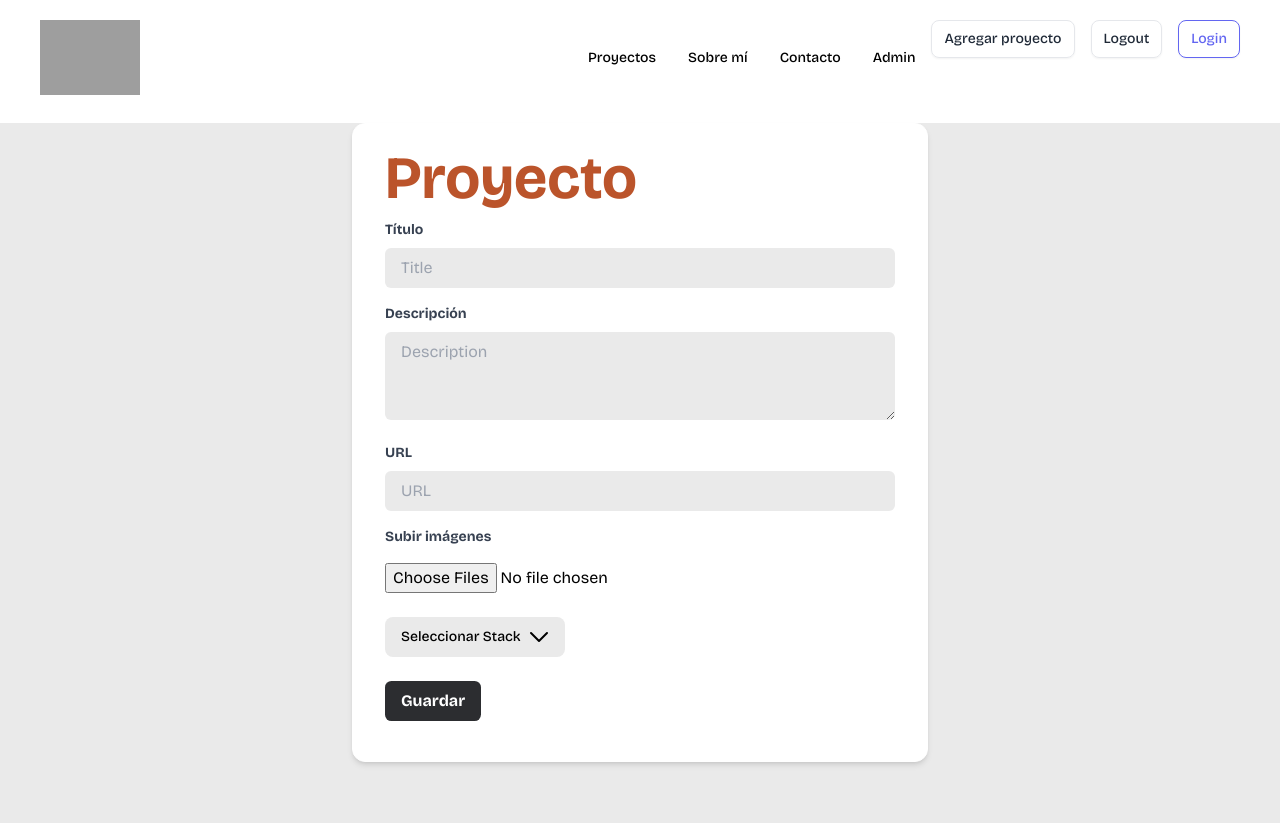
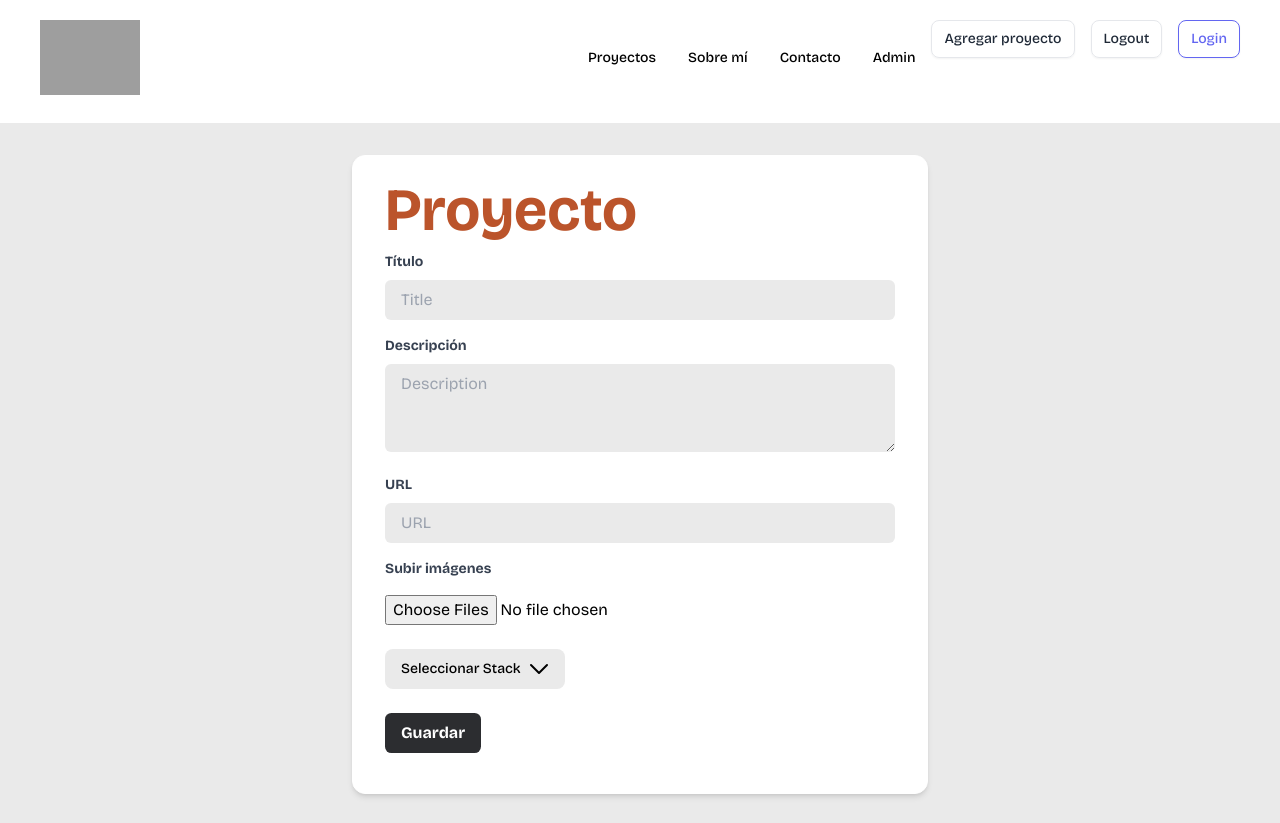
Before and after one commit to anhi1/Front-portfolio, a React (Vite) app: page /proyects/1 in a window 1280 px wide. Built offline with nearby package versions, Linux system fonts and the light colour scheme; grey boxes are pictures that could not be loaded.

Commit message:
correcion de form

```diff
--- a/index.html
+++ b/index.html
@@ -2,7 +2,7 @@
 <html lang="en">
 <head>
   <meta charset="UTF-8" />
-  <link rel="icon" type="image/svg+xml" href="/logo.svg" />
+  <link rel="icon" type="image/svg+xml" href="public/logo.svg" />
   <link rel="preconnect" href="https://fonts.googleapis.com">
   <link rel="preconnect" href="https://fonts.gstatic.com" crossorigin>
   <link href="https://fonts.googleapis.com/css2?family=Bricolage+Grotesque:opsz,wght@12..96,200..800&display=swap"
--- a/src/pages/Contact.jsx
+++ b/src/pages/Contact.jsx
@@ -12,7 +12,7 @@ export default function Contact() {
     console.log(data);
   };
   return (
-    <div className="flex h-[calc(100vh-100px)] items-center justify-center">
+    <div className="flex mt-8 items-center justify-center">
       <div className="w-full max-w-xl">
         <form onSubmit={handleSubmit(onSubmit)} className="px-8 pt-6 pb-8 mb-4 form-border shadow-md"
         >
--- a/src/pages/ProyectFormPage.jsx
+++ b/src/pages/ProyectFormPage.jsx
@@ -39,7 +39,7 @@ export default function ProyectFormPage() {
   ];
 
   return (
-    <div className="flex flex-col h-[calc(100vh-100px)] justify-between items-center">
+    <div className="flex flex-col justify-between items-center mt-8">
       <div className="w-full max-w-xl ">
         <form className=" px-8 pt-6 pb-8 mb-4 form-border shadow-md">
           <h1 className="text-6xl font-bold mb-3">Proyecto</h1>
```
